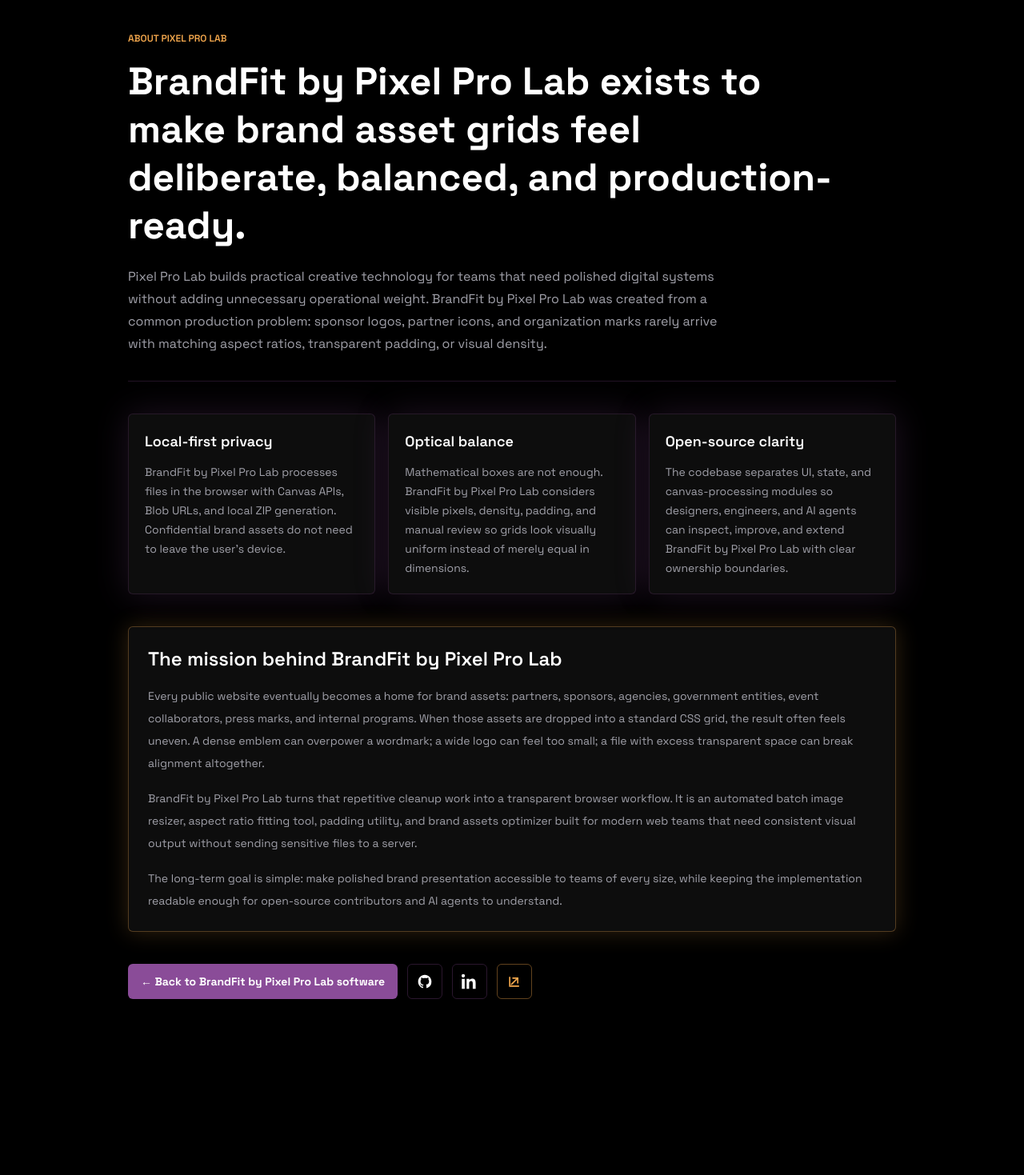
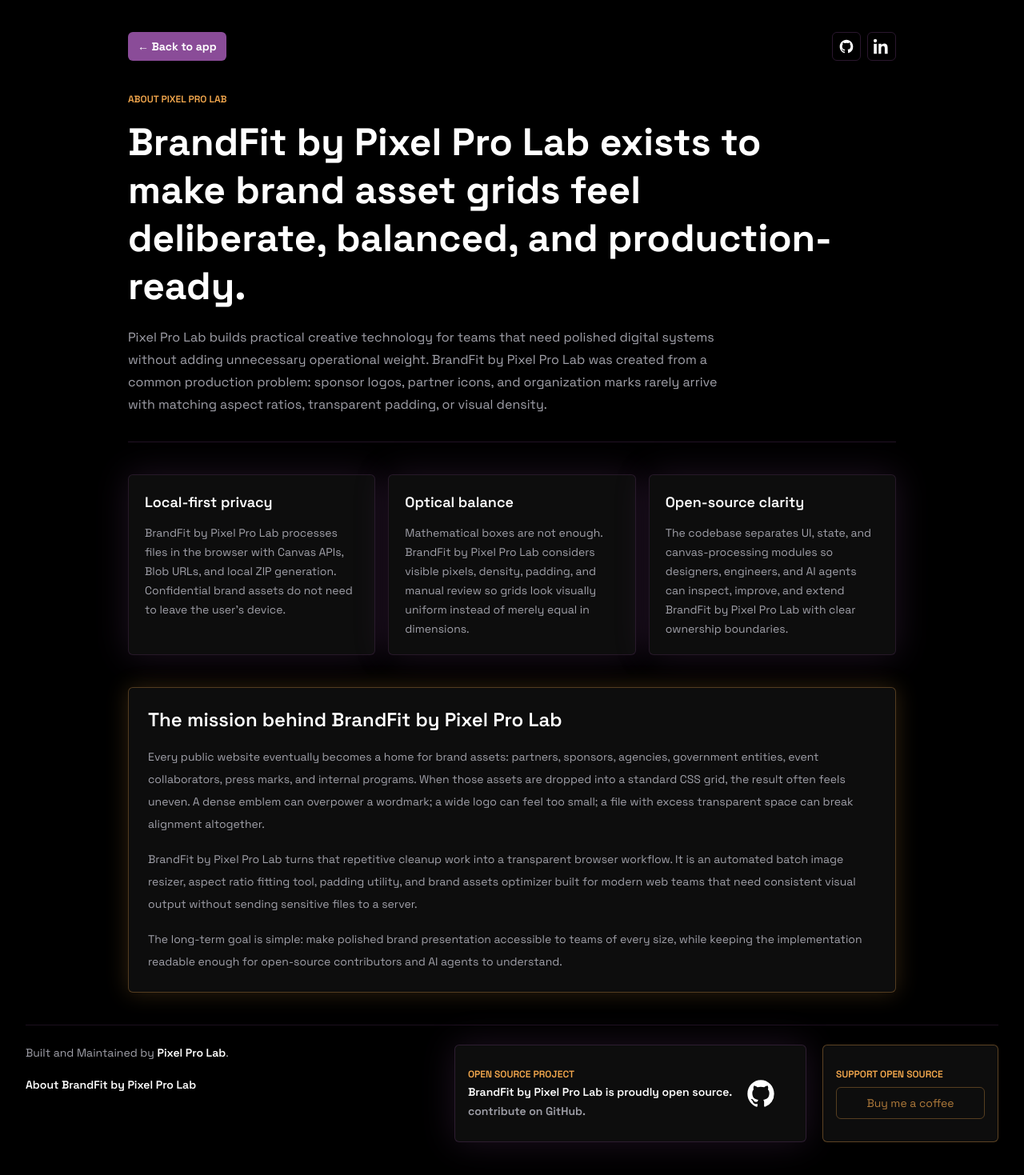
Before and after one commit to PixelProLab/BrandFit, a Next.js app: page /about in a window 1280 px wide. Shown: the top 1469 px of the page at 80% size. Before the commit the page ends 1289 px from the top, so only its background shows below. Built offline with nearby package versions, Linux system fonts and the light colour scheme.

Commit message:
fix: align about page footer and navigation

```diff
--- a/app/about/page.tsx
+++ b/app/about/page.tsx
@@ -1,8 +1,8 @@
 import type { Metadata } from "next";
 import Link from "next/link";
+import { BrandFitFooter } from "@/components/ui/brandfit-footer";
 
 const repositoryUrl = "https://github.com/PixelProLab/BrandFit";
-const liveAppUrl = "https://brandfit-design.netlify.app/";
 const linkedInUrl = "https://www.linkedin.com/company/pixelprolab/";
 
 export const metadata: Metadata = {
@@ -18,6 +18,37 @@
   return (
     <main className="min-h-screen bg-brand-bg text-brand-text-main">
       <section className="mx-auto flex w-full max-w-5xl flex-col gap-10 px-4 py-10 sm:px-6 lg:px-8">
+        <nav className="flex flex-wrap items-center justify-between gap-3" aria-label="BrandFit resources">
+          <Link
+            href="/"
+            className="inline-flex h-9 items-center rounded-md bg-brand-purple px-3 text-sm font-bold text-brand-text-main transition hover:bg-brand-pink"
+          >
+            ← Back to app
+          </Link>
+          <span className="flex items-center gap-2">
+            <a
+              href={repositoryUrl}
+              target="_blank"
+              rel="noreferrer"
+              aria-label="View BrandFit by Pixel Pro Lab on GitHub"
+              title="View BrandFit by Pixel Pro Lab on GitHub"
+              className="inline-flex h-9 w-9 items-center justify-center rounded-md border border-brand-purple/30 text-brand-text-main transition hover:border-brand-pink hover:text-brand-pink"
+            >
+              <GitHubIcon />
+            </a>
+            <a
+              href={linkedInUrl}
+              target="_blank"
+              rel="noreferrer"
+              aria-label="Visit Pixel Pro Lab on LinkedIn"
+              title="Visit Pixel Pro Lab on LinkedIn"
+              className="inline-flex h-9 w-9 items-center justify-center rounded-md border border-brand-purple/30 text-brand-text-main transition hover:border-brand-pink hover:text-brand-pink"
+            >
+              <LinkedInIcon />
+            </a>
+          </span>
+        </nav>
+
         <header className="border-b border-brand-purple/25 pb-8">
           <p className="text-xs font-semibold uppercase text-brand-orange">
             About Pixel Pro Lab
@@ -77,44 +108,10 @@
             </p>
           </div>
         </section>
-
-        <nav className="flex flex-wrap items-center gap-3" aria-label="BrandFit resources">
-          <Link
-            href="/"
-            className="rounded-md bg-brand-purple px-4 py-3 text-sm font-bold text-brand-text-main transition hover:bg-brand-pink"
-          >
-            ← Back to BrandFit by Pixel Pro Lab software
-          </Link>
-          <a
-            href={repositoryUrl}
-            target="_blank"
-            rel="noreferrer"
-            aria-label="View BrandFit by Pixel Pro Lab on GitHub"
-            title="View BrandFit by Pixel Pro Lab on GitHub"
-            className="inline-flex h-11 w-11 items-center justify-center rounded-md border border-brand-purple/30 text-brand-text-main transition hover:border-brand-pink hover:text-brand-pink"
-          >
-            <GitHubIcon />
-          </a>
-          <a
-            href={linkedInUrl}
-            target="_blank"
-            rel="noreferrer"
-            aria-label="Visit Pixel Pro Lab on LinkedIn"
-            title="Visit Pixel Pro Lab on LinkedIn"
-            className="inline-flex h-11 w-11 items-center justify-center rounded-md border border-brand-purple/30 text-brand-text-main transition hover:border-brand-pink hover:text-brand-pink"
-          >
-            <LinkedInIcon />
-          </a>
-          <a
-            href={liveAppUrl}
-            aria-label="Open the live BrandFit by Pixel Pro Lab app"
-            title="Open the live BrandFit by Pixel Pro Lab app"
-            className="inline-flex h-11 w-11 items-center justify-center rounded-md border border-brand-orange/40 text-brand-orange transition hover:bg-brand-orange hover:text-black"
-          >
-            <ExternalLinkIcon />
-          </a>
-        </nav>
       </section>
+      <div className="mx-auto w-full max-w-7xl px-4 pb-5 sm:px-6 lg:px-8">
+        <BrandFitFooter />
+      </div>
     </main>
   );
 }
@@ -134,13 +131,3 @@
     </svg>
   );
 }
-
-function ExternalLinkIcon() {
-  return (
-    <svg aria-hidden="true" viewBox="0 0 24 24" className="h-5 w-5" fill="none" stroke="currentColor" strokeWidth="2">
-      <path d="M7 17 17 7" />
-      <path d="M9 7h8v8" />
-      <path d="M5 5v14h14" />
-    </svg>
-  );
-}
--- a/app/page.tsx
+++ b/app/page.tsx
@@ -1,12 +1,12 @@
 "use client";
 
-import Link from "next/link";
-import { useCallback, useEffect, useMemo, useReducer, useRef, useState, type ReactNode } from "react";
+import { useCallback, useEffect, useMemo, useReducer, useRef, useState } from "react";
 import {
   generateProcessedLogosZip,
   processLogoFile,
   type ProcessedLogoOutput,
 } from "@/lib/canvas-processing";
+import { BrandFitFooter } from "@/components/ui/brandfit-footer";
 import { BrandFitDropzone } from "@/components/ui/brandfit-dropzone";
 import { LogoPreviewGrid } from "@/components/ui/logo-preview-grid";
 import { OutputGridPreview } from "@/components/ui/output-grid-preview";
@@ -224,92 +224,3 @@
 const revokeObjectUrlSoon = (url: string): void => {
   window.setTimeout(() => URL.revokeObjectURL(url), 5000);
 };
-
-function BrandFitFooter() {
-  return (
-    <footer className="border-t border-brand-purple/20 py-6 text-sm text-brand-text-muted">
-      <div className="grid gap-5 lg:grid-cols-[minmax(260px,1fr)_minmax(360px,440px)_220px] lg:items-stretch">
-        <div>
-          <p>
-            Built and Maintained by{" "}
-            <a
-              href="https://pixelprotocol.co"
-              target="_blank"
-              rel="noreferrer"
-              className="font-semibold text-brand-text-main transition hover:text-brand-pink"
-            >
-              Pixel Pro Lab
-            </a>
-            .
-          </p>
-          <Link
-            href="/about"
-            className="mt-5 inline-flex font-semibold text-brand-text-main transition hover:text-brand-pink"
-          >
-            About BrandFit by Pixel Pro Lab
-          </Link>
-        </div>
-
-        <div className="flex min-h-[122px] rounded-md border border-brand-purple/25 bg-brand-surface px-4 py-3 shadow-brand-purple">
-          <GitHubLink ariaLabel="View PixelProLab BrandFit source code on GitHub">
-            <span className="grid w-full grid-cols-[minmax(0,1fr)_auto] items-center gap-4">
-              <span className="grid gap-1">
-                <span className="text-xs font-semibold uppercase text-brand-orange">Open source project</span>
-                <span className="text-sm font-semibold text-brand-text-main">
-                  BrandFit by Pixel Pro Lab is proudly open source.
-                </span>
-                <span className="text-sm text-brand-text-muted">contribute on GitHub.</span>
-              </span>
-              <GitHubIcon className="h-10 w-10 text-brand-text-main" />
-            </span>
-          </GitHubLink>
-        </div>
-
-        <div className="flex min-h-[122px] flex-col justify-center rounded-md border border-brand-orange/35 bg-brand-surface p-4">
-          <p className="text-xs font-semibold uppercase text-brand-orange">Support open source</p>
-          <button
-            type="button"
-            disabled
-            className="mt-2 h-10 rounded-md border border-brand-orange/45 px-4 text-sm font-bold text-brand-orange opacity-70"
-            aria-label="Buy me a coffee donation button coming soon"
-          >
-            Buy me a coffee
-          </button>
-        </div>
-      </div>
-    </footer>
-  );
-}
-
-function GitHubLink({
-  ariaLabel,
-  children,
-}: {
-  ariaLabel: string;
-  children: ReactNode;
-}) {
-  return (
-    <a
-      href="https://github.com/PixelProLab/BrandFit"
-      target="_blank"
-      rel="noreferrer"
-      aria-label={ariaLabel}
-      className="inline-flex items-center gap-1 font-semibold text-brand-text-main transition hover:text-brand-pink"
-    >
-      {children}
-    </a>
-  );
-}
-
-function GitHubIcon({ className = "h-4 w-4" }: { className?: string }) {
-  return (
-    <svg
-      aria-hidden="true"
-      viewBox="0 0 24 24"
-      className={className}
-      fill="currentColor"
-    >
-      <path d="M12 2C6.48 2 2 6.58 2 12.26c0 4.52 2.87 8.36 6.84 9.72.5.1.68-.22.68-.49 0-.24-.01-.88-.01-1.73-2.78.62-3.37-1.37-3.37-1.37-.45-1.19-1.11-1.5-1.11-1.5-.91-.64.07-.63.07-.63 1 .07 1.53 1.06 1.53 1.06.89 1.56 2.34 1.11 2.91.85.09-.66.35-1.11.63-1.37-2.22-.26-4.55-1.14-4.55-5.07 0-1.12.39-2.04 1.03-2.76-.1-.26-.45-1.31.1-2.72 0 0 .84-.28 2.75 1.05A9.3 9.3 0 0 1 12 6.98c.85 0 1.7.12 2.5.34 1.91-1.33 2.75-1.05 2.75-1.05.55 1.41.2 2.46.1 2.72.64.72 1.03 1.64 1.03 2.76 0 3.94-2.34 4.81-4.57 5.06.36.32.68.94.68 1.9 0 1.37-.01 2.47-.01 2.8 0 .27.18.6.69.49A10.14 10.14 0 0 0 22 12.26C22 6.58 17.52 2 12 2Z" />
-    </svg>
-  );
-}
--- /dev/null
+++ b/components/ui/brandfit-footer.tsx
@@ -0,0 +1,88 @@
+"use client";
+
+import Link from "next/link";
+import type { ReactNode } from "react";
+
+export function BrandFitFooter() {
+  return (
+    <footer className="border-t border-brand-purple/20 py-6 text-sm text-brand-text-muted">
+      <div className="grid gap-5 lg:grid-cols-[minmax(260px,1fr)_minmax(360px,440px)_220px] lg:items-stretch">
+        <div>
+          <p>
+            Built and Maintained by{" "}
+            <a
+              href="https://pixelprotocol.co"
+              target="_blank"
+              rel="noreferrer"
+              className="font-semibold text-brand-text-main transition hover:text-brand-pink"
+            >
+              Pixel Pro Lab
+            </a>
+            .
+          </p>
+          <Link
+            href="/about"
+            className="mt-5 inline-flex font-semibold text-brand-text-main transition hover:text-brand-pink"
+          >
+            About BrandFit by Pixel Pro Lab
+          </Link>
+        </div>
+
+        <div className="flex min-h-[122px] rounded-md border border-brand-purple/25 bg-brand-surface px-4 py-3 shadow-brand-purple">
+          <GitHubLink ariaLabel="View PixelProLab BrandFit source code on GitHub">
+            <span className="grid w-full grid-cols-[minmax(0,1fr)_auto] items-center gap-4">
+              <span className="grid gap-1">
+                <span className="text-xs font-semibold uppercase text-brand-orange">Open source project</span>
+                <span className="text-sm font-semibold text-brand-text-main">
+                  BrandFit by Pixel Pro Lab is proudly open source.
+                </span>
+                <span className="text-sm text-brand-text-muted">contribute on GitHub.</span>
+              </span>
+              <GitHubIcon className="h-10 w-10 text-brand-text-main" />
+            </span>
+          </GitHubLink>
+        </div>
+
+        <div className="flex min-h-[122px] flex-col justify-center rounded-md border border-brand-orange/35 bg-brand-surface p-4">
+          <p className="text-xs font-semibold uppercase text-brand-orange">Support open source</p>
+          <button
+            type="button"
+            disabled
+            className="mt-2 h-10 rounded-md border border-brand-orange/45 px-4 text-sm font-bold text-brand-orange opacity-70"
+            aria-label="Buy me a coffee donation button coming soon"
+          >
+            Buy me a coffee
+          </button>
+        </div>
+      </div>
+    </footer>
+  );
+}
+
+function GitHubLink({
+  ariaLabel,
+  children,
+}: {
+  ariaLabel: string;
+  children: ReactNode;
+}) {
+  return (
+    <a
+      href="https://github.com/PixelProLab/BrandFit"
+      target="_blank"
+      rel="noreferrer"
+      aria-label={ariaLabel}
+      className="inline-flex items-center gap-1 font-semibold text-brand-text-main transition hover:text-brand-pink"
+    >
+      {children}
+    </a>
+  );
+}
+
+function GitHubIcon({ className = "h-4 w-4" }: { className?: string }) {
+  return (
+    <svg aria-hidden="true" viewBox="0 0 24 24" className={className} fill="currentColor">
+      <path d="M12 2C6.48 2 2 6.58 2 12.26c0 4.52 2.87 8.36 6.84 9.72.5.1.68-.22.68-.49 0-.24-.01-.88-.01-1.73-2.78.62-3.37-1.37-3.37-1.37-.45-1.19-1.11-1.5-1.11-1.5-.91-.64.07-.63.07-.63 1 .07 1.53 1.06 1.53 1.06.89 1.56 2.34 1.11 2.91.85.09-.66.35-1.11.63-1.37-2.22-.26-4.55-1.14-4.55-5.07 0-1.12.39-2.04 1.03-2.76-.1-.26-.45-1.31.1-2.72 0 0 .84-.28 2.75 1.05A9.3 9.3 0 0 1 12 6.98c.85 0 1.7.12 2.5.34 1.91-1.33 2.75-1.05 2.75-1.05.55 1.41.2 2.46.1 2.72.64.72 1.03 1.64 1.03 2.76 0 3.94-2.34 4.81-4.57 5.06.36.32.68.94.68 1.9 0 1.37-.01 2.47-.01 2.8 0 .27.18.6.69.49A10.14 10.14 0 0 0 22 12.26C22 6.58 17.52 2 12 2Z" />
+    </svg>
+  );
+}
```
Also changed, not shown: 1 other file (tests, documents, lock files or other folders).
